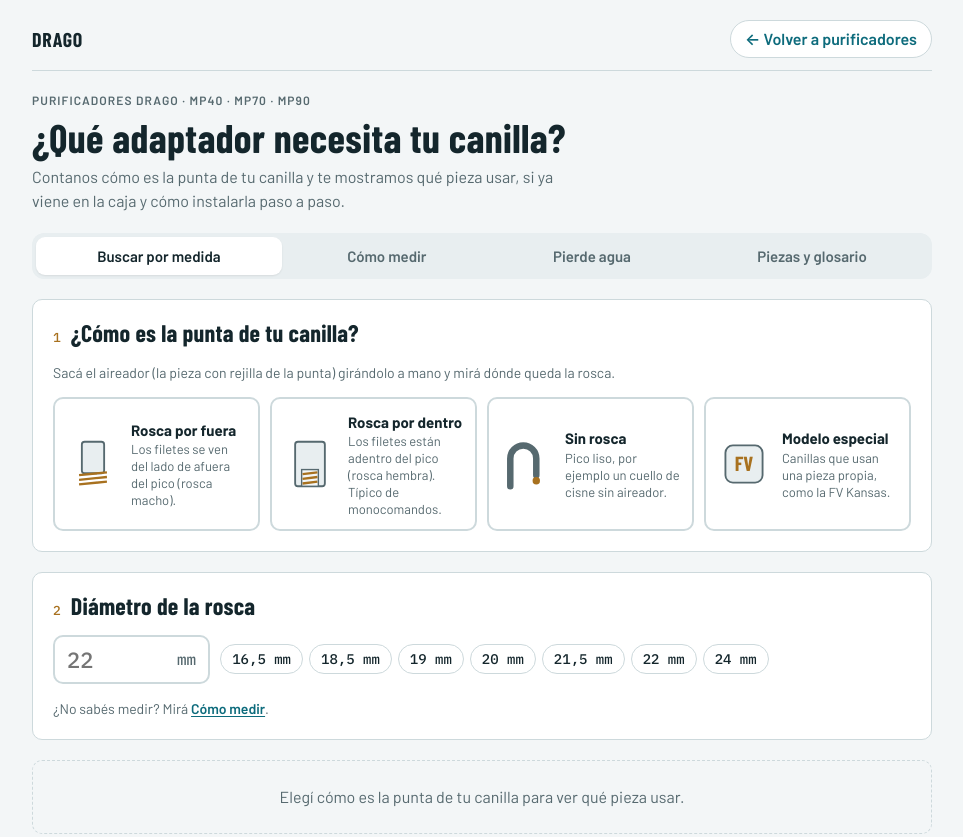
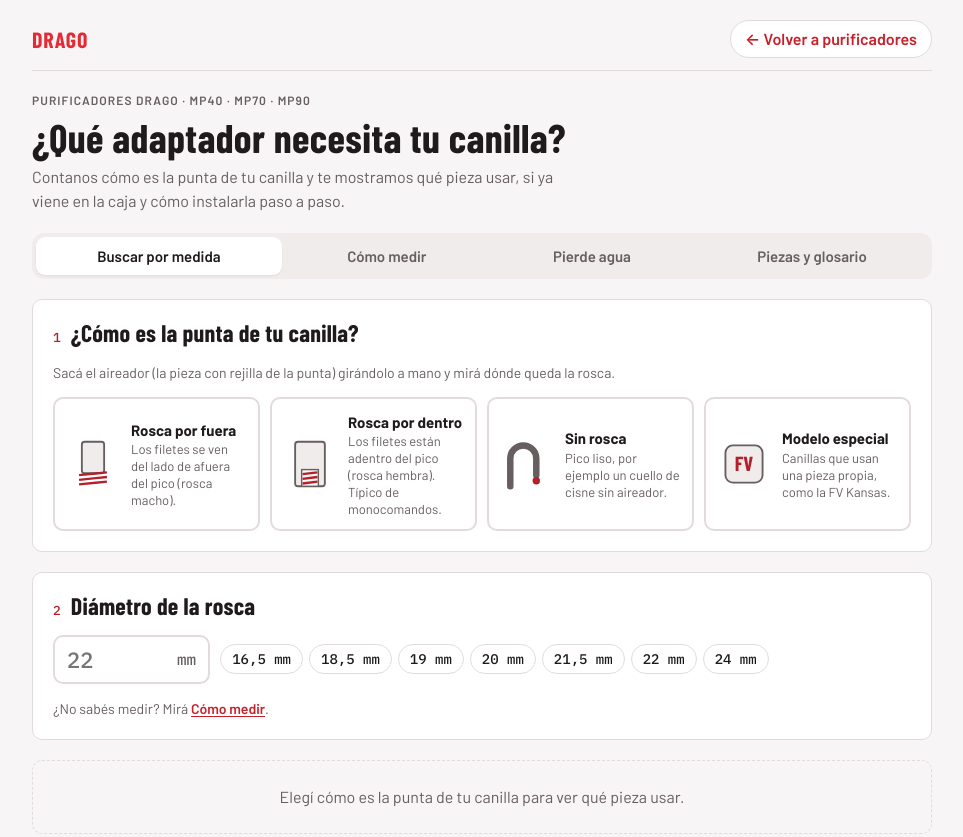
Before and after one commit to sodadrago/drago-canillas, a plain HTML site: page index.html in a window 1280 px wide. Shown: the top 837 px of the page, without its empty margins (158-1121 px from the left). Drawn offline with nearby package versions, Linux system fonts and the light colour scheme.

Commit message:
Usar la paleta de colores de Drago
Rojo de marca para botones, links y destacados, con neutros cálidos
en modo claro y oscuro.

Co-Authored-By: Claude Opus 5.5 <noreply@anthropic.com>
Claude-Session: https://claude.ai/code/session_01Y1jUuzPhTPq4vpsyyTCuSx

```diff
--- a/index.html
+++ b/index.html
@@ -5,9 +5,10 @@
 <style>
 /* Layout: herramienta de una columna; el resultado es un recorrido en dos tramos (llevar a 22 mm → armado común) */
 :root{
-  --bg:#f3f6f7; --surface:#ffffff; --surface-2:#e8eef0; --fg:#14262c; --muted:#56696f; --line:#cdd9dc;
-  --accent:#0d6b7c; --accent-fg:#ffffff; --brass:#a8711f; --brass-soft:#f4e7d1;
-  --ok:#1f7a45; --ok-soft:#dcefe3; --warn:#93570a; --warn-soft:#f8ead2; --bad:#a3312b; --bad-soft:#f6dedc;
+  /* Rojo Drago (#E52A36) como color de marca; neutros cálidos */
+  --bg:#f7f5f5; --surface:#ffffff; --surface-2:#f0ecec; --fg:#1f1a1b; --muted:#675e60; --line:#e2dbdc;
+  --accent:#c8202b; --accent-fg:#ffffff; --brass:#b3202a; --brass-soft:#fbe4e6; --brand:#e52a36;
+  --ok:#1f7a45; --ok-soft:#dcefe3; --warn:#93570a; --warn-soft:#f8ead2; --bad:#8f1d24; --bad-soft:#f6dedc;
   --photo:#ffffff;
   --f-display:"Barlow Condensed","Arial Narrow",Arial,sans-serif;
   --f-body:"Barlow",system-ui,-apple-system,"Segoe UI",Roboto,sans-serif;
@@ -15,12 +16,12 @@
   --r:10px;
 }
 @media (prefers-color-scheme:dark){:root:not([data-theme="light"]){
-  --bg:#0e1a1e; --surface:#15252a; --surface-2:#1c3036; --fg:#e4eef0; --muted:#94aab0; --line:#2b434a;
-  --accent:#4fb6c7; --accent-fg:#06262c; --brass:#e0ac5a; --brass-soft:#3a2d18;
+  --bg:#171314; --surface:#211b1c; --surface-2:#2b2425; --fg:#f3eeee; --muted:#b5aaac; --line:#3d3335;
+  --accent:#ff6b74; --accent-fg:#2a0507; --brass:#ff8d94; --brass-soft:#3f1c1f; --brand:#e52a36;
   --ok:#6fcf97; --ok-soft:#173727; --warn:#f0b65a; --warn-soft:#3b2c12; --bad:#f08a80; --bad-soft:#3d1b19; --photo:#f4f6f6; color-scheme:dark}}
 :root[data-theme="dark"]{
-  --bg:#0e1a1e; --surface:#15252a; --surface-2:#1c3036; --fg:#e4eef0; --muted:#94aab0; --line:#2b434a;
-  --accent:#4fb6c7; --accent-fg:#06262c; --brass:#e0ac5a; --brass-soft:#3a2d18;
+  --bg:#171314; --surface:#211b1c; --surface-2:#2b2425; --fg:#f3eeee; --muted:#b5aaac; --line:#3d3335;
+  --accent:#ff6b74; --accent-fg:#2a0507; --brass:#ff8d94; --brass-soft:#3f1c1f; --brand:#e52a36;
   --ok:#6fcf97; --ok-soft:#173727; --warn:#f0b65a; --warn-soft:#3b2c12; --bad:#f08a80; --bad-soft:#3d1b19; --photo:#f4f6f6; color-scheme:dark}
 
 *{box-sizing:border-box}
@@ -109,7 +110,8 @@ figure.photo.llave-mini{max-width:180px;margin-top:8px}
 .medir-grid{display:grid;grid-template-columns:minmax(0,1fr) 260px;gap:16px;align-items:start}
 @media (max-width:640px){.medir-grid{grid-template-columns:1fr}}
 .topbar{display:flex;align-items:center;justify-content:space-between;gap:10px;flex-wrap:wrap;padding-bottom:12px;border-bottom:1px solid var(--line)}
-.topbar .marca{font-family:var(--f-display);font-weight:700;font-size:20px;letter-spacing:.04em;color:var(--fg);text-decoration:none}
+.topbar .marca{font-family:var(--f-display);font-weight:700;font-size:22px;letter-spacing:.04em;color:var(--brand);text-decoration:none;display:inline-flex;align-items:center}
+.topbar .marca img{height:48px;width:48px;display:block}
 .topbar .volver{font-weight:600;color:var(--accent);text-decoration:none;border:1px solid var(--line);border-radius:999px;padding:6px 14px;background:var(--surface)}
 .tienda-cta{display:flex;flex-wrap:wrap;gap:10px;align-items:center;justify-content:space-between;background:var(--surface);border:1px solid var(--line);border-radius:var(--r);padding:16px 20px}
 .purga{display:grid;grid-template-columns:repeat(3,minmax(0,1fr));gap:8px}
```
